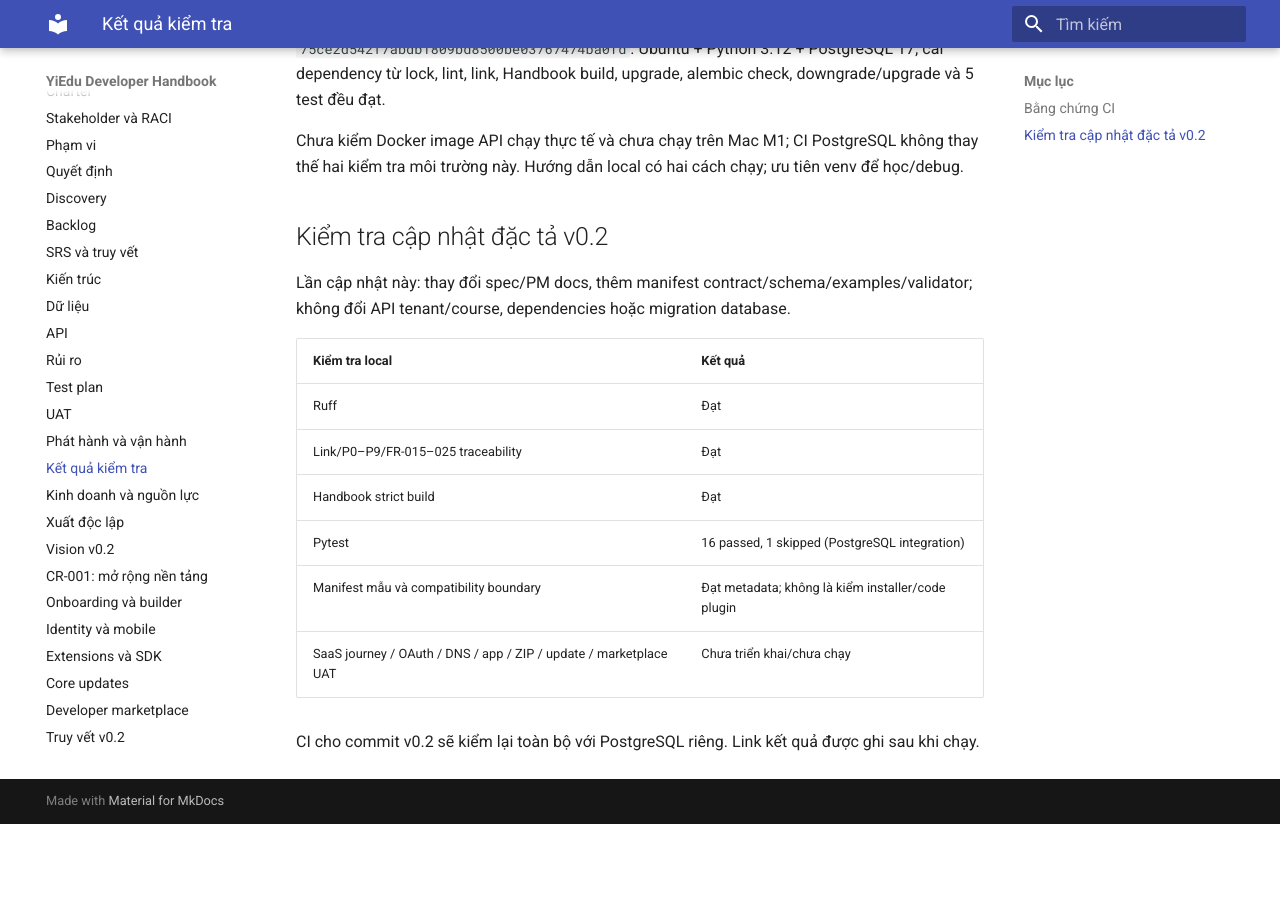
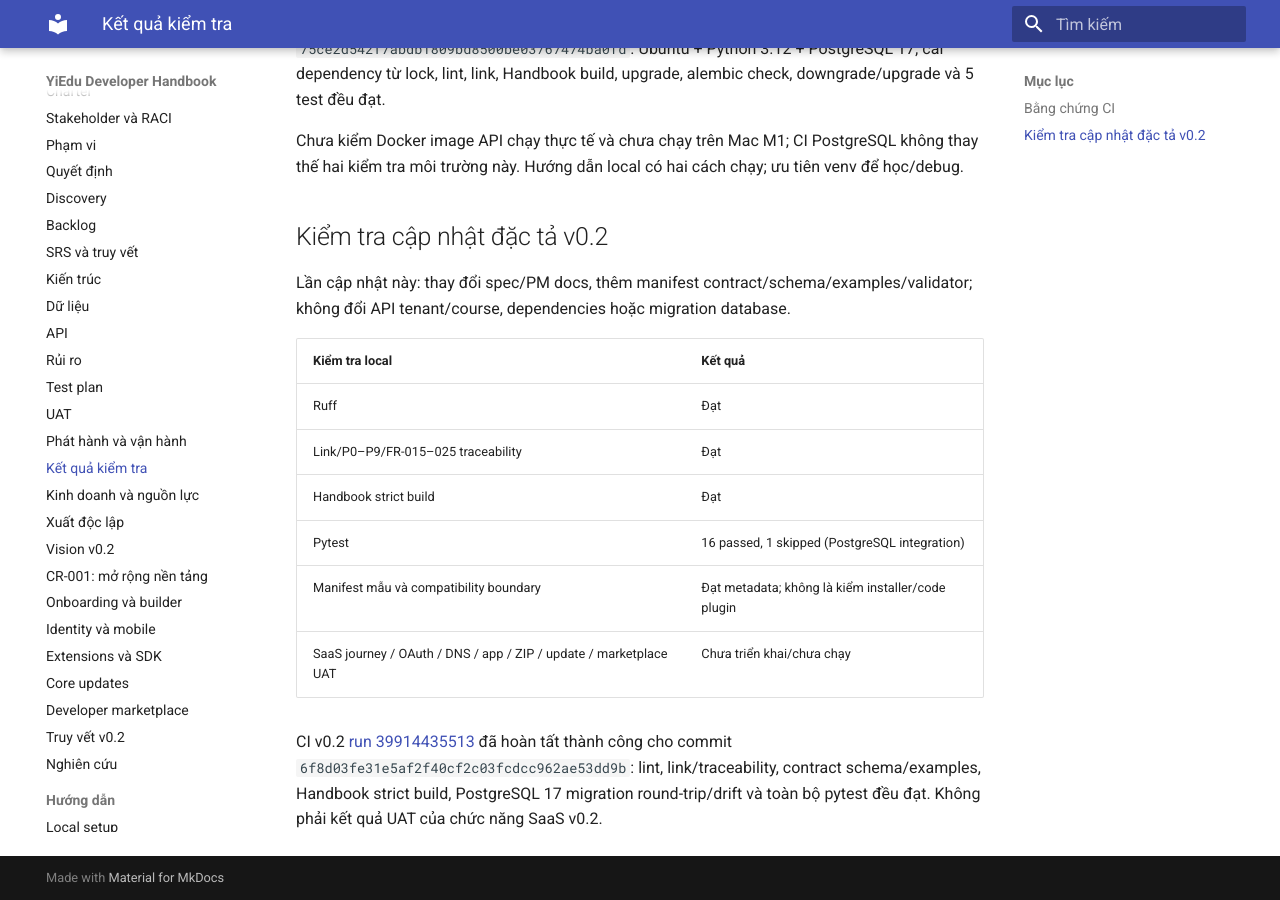
Before and after one commit to tuantruong1368/yiedu, an MkDocs documentation site: the page built from handbook/product/verification.md, in a window 1280 px wide and 900 px high, scrolled down 929 px. Built offline with MkDocs 1.6.1 and Material for MkDocs 9.7.7, drawn with Linux system fonts in a browser that asks for light colours; before the commit the page ends 1753 px from its top, so only the background shows below that.

Commit message:
docs: record passing extensible platform specification CI

```diff
--- a/handbook/product/verification.md
+++ b/handbook/product/verification.md
@@ -44,4 +44,7 @@
 | Manifest mẫu và compatibility boundary | Đạt metadata; không là kiểm installer/code plugin |
 | SaaS journey / OAuth / DNS / app / ZIP / update / marketplace UAT | Chưa triển khai/chưa chạy |
 
-CI cho commit v0.2 sẽ kiểm lại toàn bộ với PostgreSQL riêng. Link kết quả được ghi sau khi chạy.
+CI v0.2 [run 39914435513](https://github.com/tuantruong1368/yiedu/actions/runs/39914435513)
+đã hoàn tất thành công cho commit `6f8d03fe31e5af2f40cf2c03fcdcc962ae53dd9b`:
+lint, link/traceability, contract schema/examples, Handbook strict build, PostgreSQL 17
+migration round-trip/drift và toàn bộ pytest đều đạt. Không phải kết quả UAT của chức năng SaaS v0.2.
```
